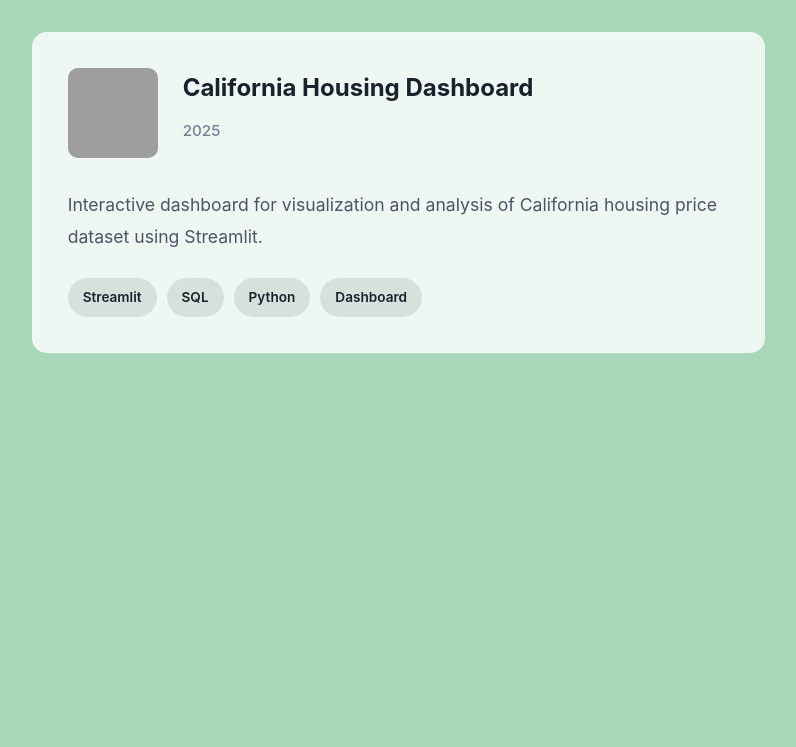
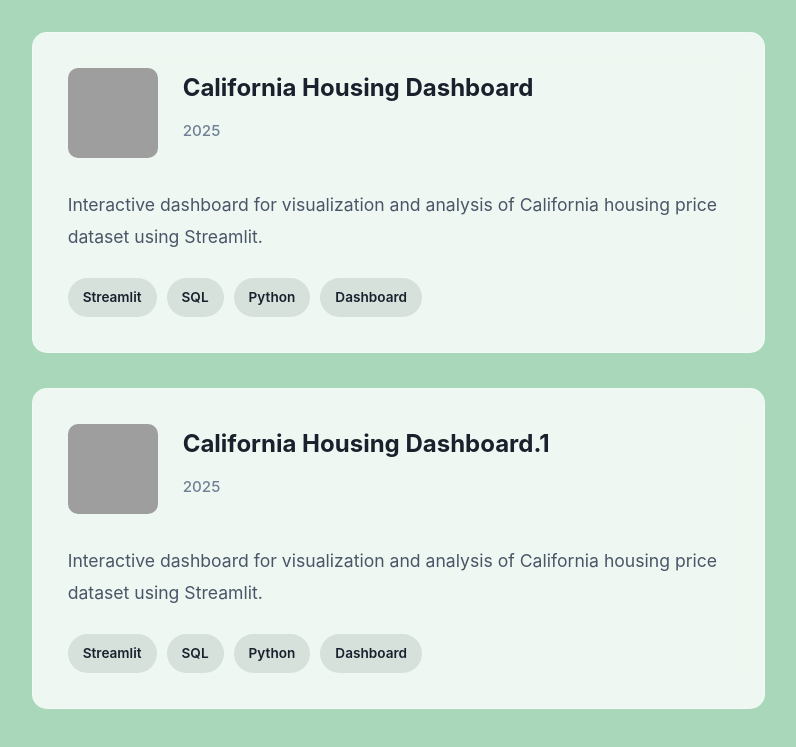
Before and after one commit to aarief-s/aarief-s.github.io, a plain HTML site: page index.html in a window 1280 px wide. Shown: the part 1136-1883 px from the top of the page, without its empty margins (455-1251 px from the left). Before the commit the page ends 1669 px from the top, so only its background shows below. Drawn offline with Linux system fonts and the light colour scheme; grey boxes are pictures that could not be loaded.

Commit message:
Update index.html

```diff
--- a/index.html
+++ b/index.html
@@ -401,6 +401,25 @@
                         <span class="tech-tag">Dashboard</span>
                     </div>
                 </div>
+
+                <div class="project-card">
+                    <div class="project-header">
+                        <img src="https://images.unsplash.com/photo-1460925895917-afdab827c52f?w=150&h=150&fit=crop" alt="California Housing Dashboard" class="project-image">
+                        <div class="project-info">
+                            <h3><a href="https://tugas-st-california.streamlit.app/" target="_blank">California Housing Dashboard.1</a></h3>
+                            <div class="project-period">2025</div>
+                        </div>
+                    </div>
+                    <div class="project-description">
+                        Interactive dashboard for visualization and analysis of California housing price dataset using Streamlit.
+                    </div>
+                    <div class="tech-tags">
+                        <span class="tech-tag">Streamlit</span>
+                        <span class="tech-tag">SQL</span>
+                        <span class="tech-tag">Python</span>
+                        <span class="tech-tag">Dashboard</span>
+                    </div>
+                </div>
             </section>
         </div>
     </div>
```
